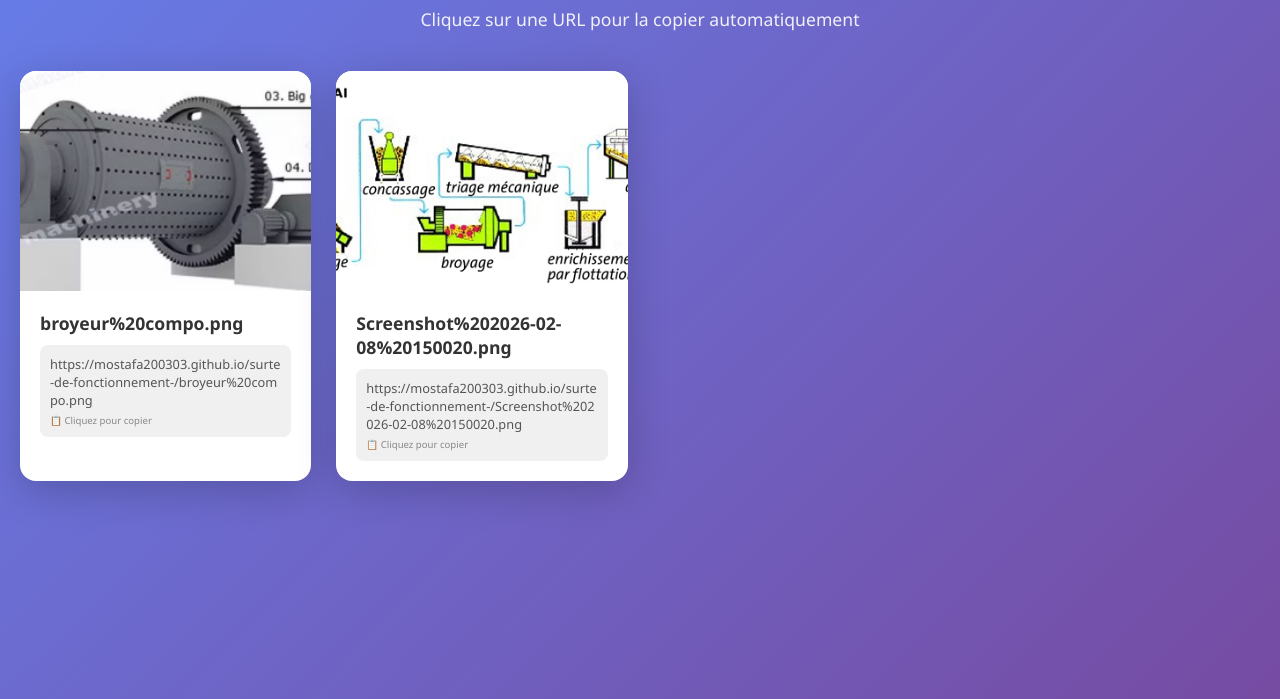
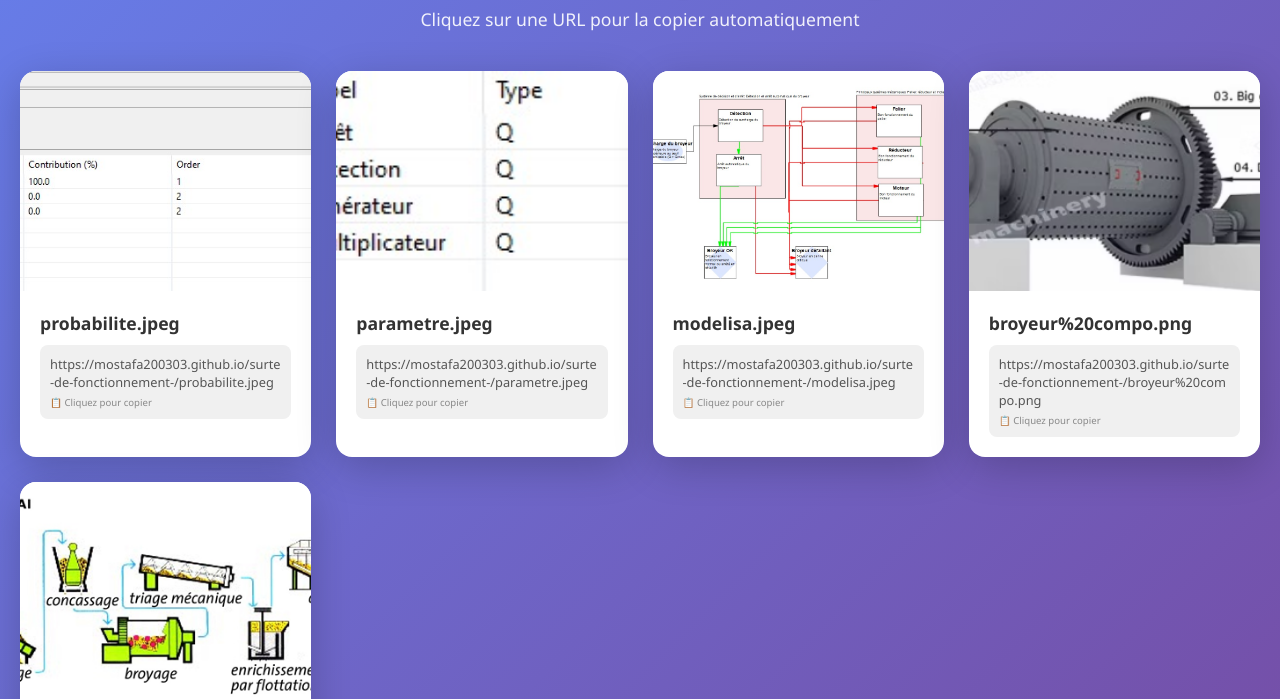
Before and after one commit to mostafa200303/surte-de-fonctionnement-, a plain HTML site: page index.html in a window 1280 px wide. Shown: the part 98-797 px from the top of the page. Drawn offline with Linux system fonts and the light colour scheme.

Commit message:
Update images array in index.html
Added new image filenames to the images array.

```diff
--- a/index.html
+++ b/index.html
@@ -131,7 +131,9 @@
     <script>
         // Configuration : liste vos images ici après les avoir uploadées
         const images = [
-
+            'probabilite.jpeg',
+            'parametre.jpeg',
+            'modelisa.jpeg',
             'broyeur%20compo.png',
             'Screenshot%202026-02-08%20150020.png'
         ];
```
